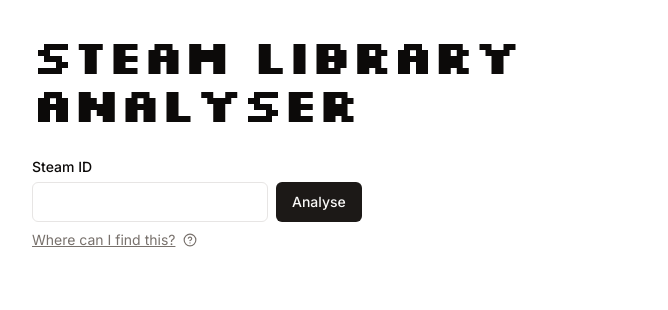
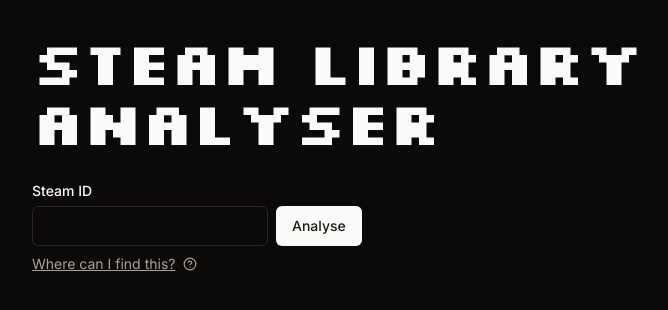
Before and after one commit to felixsebastian/steam-games-viewer, a Next.js app: page / in a window 1280 px wide. Shown: the top 310 px of the page, without its empty margins (192-860 px from the left). Built offline with nearby package versions, Linux system fonts and the light colour scheme.

Commit message:
dark mode

```diff
--- a/app/layout.tsx
+++ b/app/layout.tsx
@@ -18,10 +18,10 @@
 }>) {
   return (
     <Providers>
-      <html lang="en">
+      <html lang="en" className="dark">
         <body className={inter.className}>
           <main className="max-w-4xl mx-auto p-8 grid gap-8">
-            <h1 className="text-4xl font-extrabold tracking-tight lg:text-5xl">
+            <h1 className="text-3xl font-extrabold tracking-tight lg:text-6xl">
               Steam Library Analyser
             </h1>
             {children}
```
